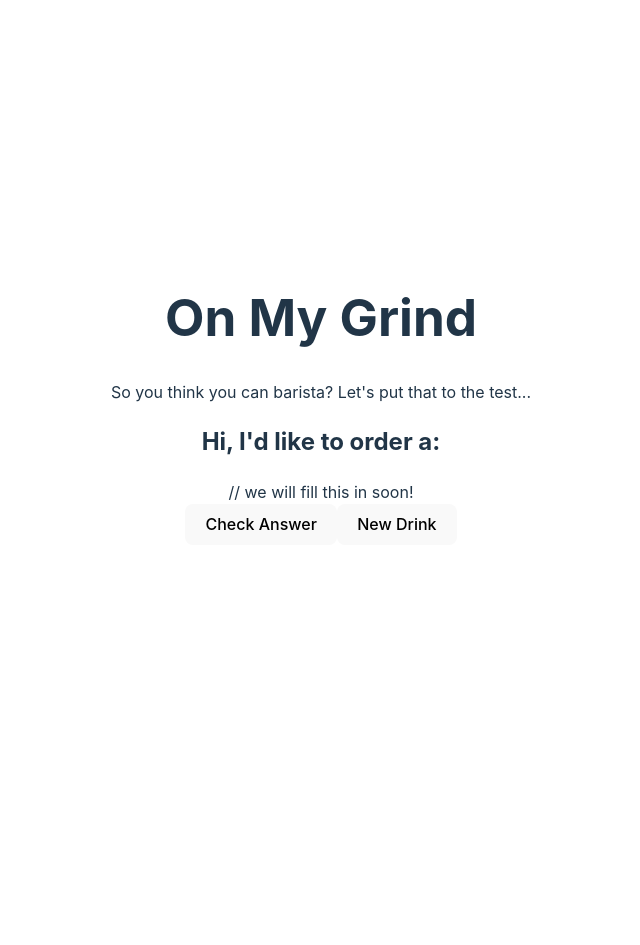
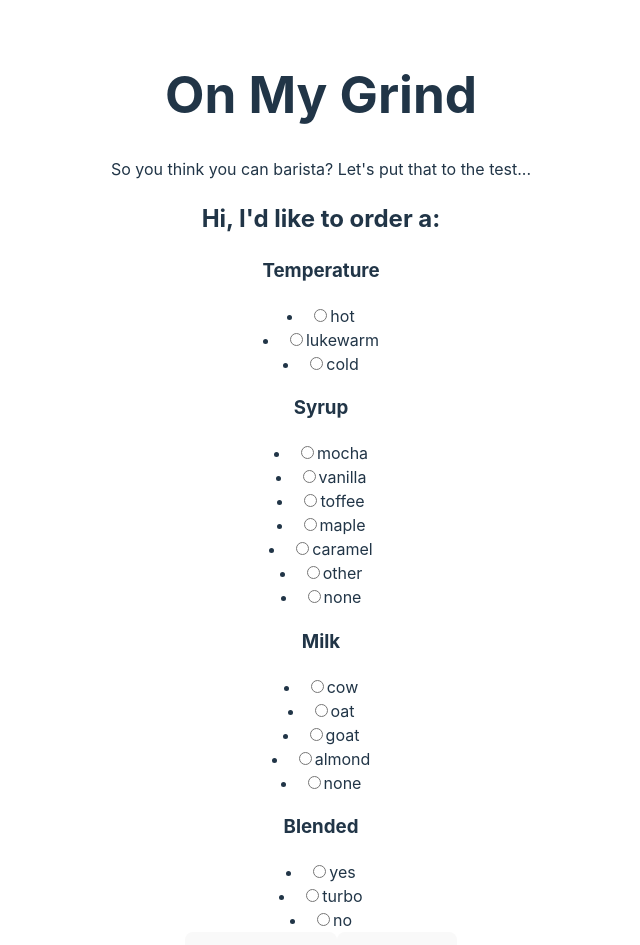
Before and after one commit to XiaoyangJin/Codepath_WEB102_Labs, a React (Vite) app in the folder barista-app/: page / in a window 1280 px wide. Shown: the top 945 px of the page, without its empty margins (319-959 px from the left). Before the commit the page ends 800 px from the top, so only its background shows below. Built offline with nearby package versions, Linux system fonts and the light colour scheme.

Commit message:
extract receipe component and add form content

```diff
--- a/barista-app/src/Components/BaristaForm.jsx
+++ b/barista-app/src/Components/BaristaForm.jsx
@@ -1,5 +1,21 @@
 import React, { Component, useState } from "react";
+import RecipeChoices from "./RecipeChoices";
 const BaristaForm = () => {
+
+    const [inputs, setInputs] = useState({
+        'temperature': '',
+        'milk': '',
+        'syrup': '',
+        'blended': ''
+    });
+
+    const ingredients = {
+        'temperature': ['hot', 'lukewarm', 'cold'],
+        'syrup': ['mocha', 'vanilla', 'toffee', 'maple', 'caramel', 'other', 'none'],
+        'milk': ['cow', 'oat', 'goat', 'almond', 'none'],
+        'blended': ['yes', 'turbo', 'no']
+    }
+
     const onNewDrink = () => {
 
     };
@@ -12,7 +28,61 @@ const BaristaForm = () => {
             <h2>Hi, I'd like to order a:</h2>
             <form >
 
-    // we will fill this in soon!
+                <h3>Temperature</h3>
+                <div className="answer-space" >
+                    {inputs["temperature"]}
+                </div>
+                <RecipeChoices
+                    handleChange={(e) => setInputs((prevState) => ({
+                        ...prevState,
+                        [e.target.name]: e.target.value,
+                    }))}
+                    label="temperature"
+                    choices={ingredients["temperature"]}
+                    checked={inputs["temperature"]}
+                />
+
+                <h3>Syrup</h3>
+                <div className="answer-space" >
+                    {inputs["syrup"]}
+                </div>
+                <RecipeChoices
+                    handleChange={(e) => setInputs((prevState) => ({
+                        ...prevState,
+                        [e.target.name]: e.target.value,
+                    }))}
+                    label="syrup"
+                    choices={ingredients["syrup"]}
+                    checked={inputs["syrup"]}
+                />
+
+                <h3>Milk</h3>
+                <div className="answer-space" >
+                    {inputs["milk"]}
+                </div>
+                <RecipeChoices
+                    handleChange={(e) => setInputs((prevState) => ({
+                        ...prevState,
+                        [e.target.name]: e.target.value,
+                    }))}
+                    label="milk"
+                    choices={ingredients["milk"]}
+                    checked={inputs["milk"]}
+                />
+
+                <h3>Blended</h3>
+                <div className="answer-space" >
+                    {inputs["blended"]}
+                </div>
+                <RecipeChoices
+                    handleChange={(e) => setInputs((prevState) => ({
+                        ...prevState,
+                        [e.target.name]: e.target.value,
+                    }))}
+                    label="blended"
+                    choices={ingredients["blended"]}
+                    checked={inputs["blended"]}
+                />
 
             </form>
 
--- /dev/null
+++ b/barista-app/src/Components/RecipeChoices.jsx
@@ -0,0 +1,26 @@
+import React, { Component, useEffect, useState } from "react";
+
+const RecipeChoices = ({ handleChange, label, choices, checked }) => {
+    return (
+        <div>
+            <div className="radio-buttons">
+                {choices &&
+                    choices.map((choice) => (
+                        <li key={choice}>
+                            <input
+                                id={choice}
+                                value={choice}
+                                name={label}
+                                type="radio"
+                                onChange={handleChange}
+                                checked={checked == choice}
+                            />
+                            {choice}
+                        </li>
+                    ))}
+            </div>
+        </div>
+    );
+};
+
+export default RecipeChoices;
```
